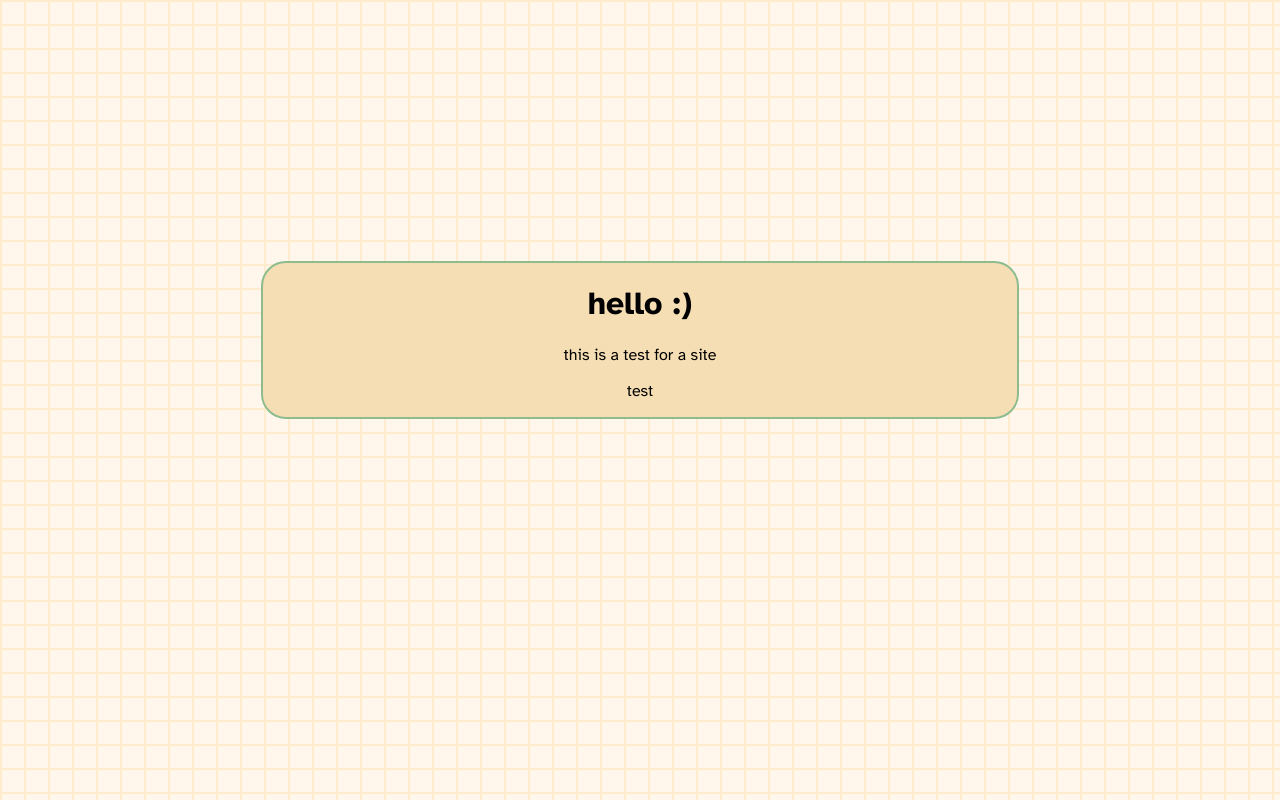
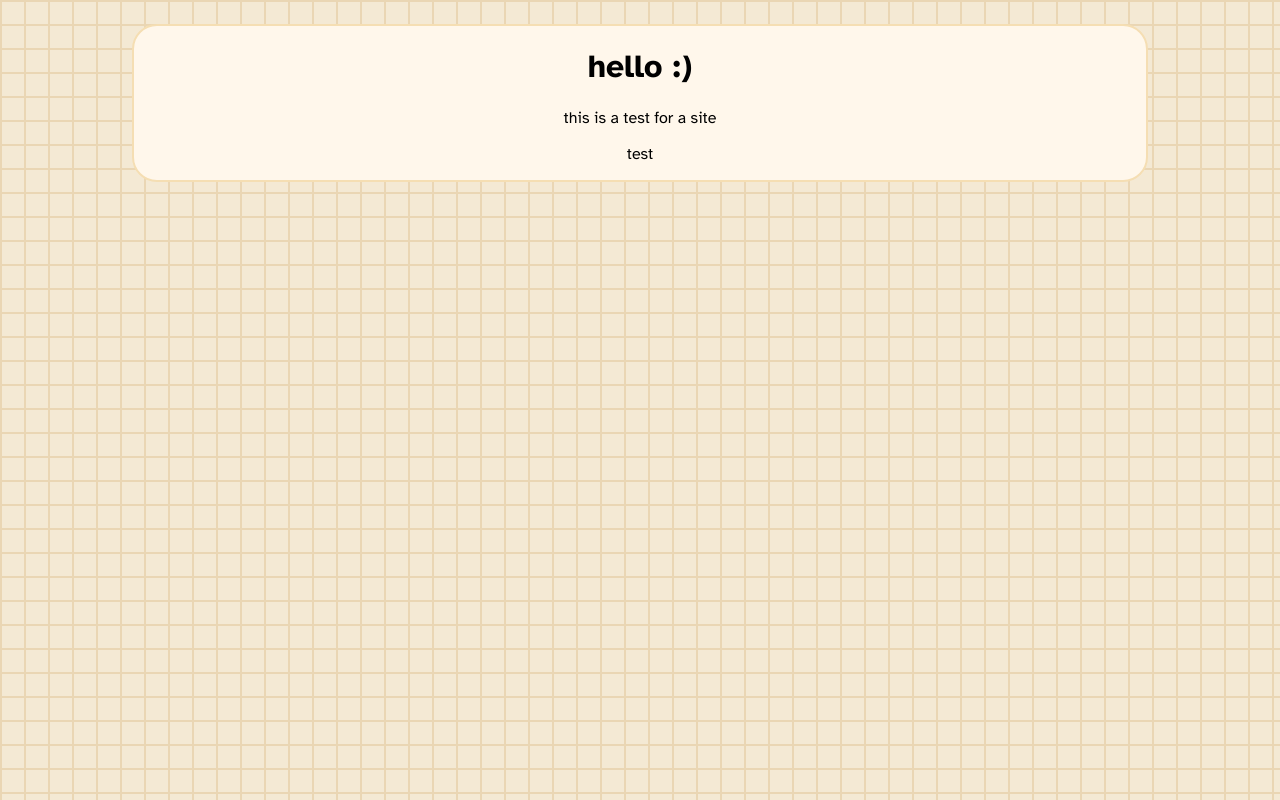
Before and after one commit to jacksonlundquist/jacksonlundquist.com, a plain HTML site: page index.html in a window 1280 px wide. Drawn offline with Linux system fonts and the light colour scheme.

Commit message:
Add files via upload

```diff
--- a/index.html
+++ b/index.html
@@ -1,7 +1,7 @@
 <!DOCTYPE html>
 <html>
   <head>
-    <title>Jackson Lundquist</title>
+    <title>HOME | Jackson Lundquist</title>
     <meta name="viewport" content="width=device-width, height=device-height, initial-scale=1.0" />
     <meta name="description" content="description"/>
     <meta name="author" content="author" />
@@ -12,12 +12,10 @@
         @import url('https://fonts.googleapis.com/css2?family=Atkinson+Hyperlegible:ital,wght@0,400;0,700;1,400;1,700&display=swap');
     </style>
   </head>
+
   <body>
     <div> <!-- Centering DIV. -->
-
-      <div style="width:80%;height:80%;margin:20%;text-align: center;display: block; background-color:wheat; border:2.5px solid #8FBC8F; border-radius:25px;">
-
-
+      <div style="height:auto; display:block;" class="content">
             <h1><strong>hello :) </strong></h1>
             <p>this is a test for a site</p>
             <p>test</p>
--- a/style.css
+++ b/style.css
@@ -4,9 +4,23 @@ div:first-of-type { /* Centers parent DIV. */
     align-items:center;
 }
 
+td > p {
+    margin: 0px;
+}
+
+.content{
+    border:2.5px solid wheat;
+    border-radius:25px;
+    background-color:#fff7eb;
+    width:80%;
+    margin:1em;
+    text-align: center;
+    display: block;
+}
+
 body { /* Grid background. Also sets Atkinson Hyperlegible as default font. */
-    background: repeating-linear-gradient(90deg,  #ffebcd  0,  #ffebcd  5%, transparent 0, transparent 50%), repeating-linear-gradient(180deg,  #ffebcd  0,  #ffebcd  5%, transparent 0, transparent 50%);
+    background: repeating-linear-gradient(90deg,  #ead6b4  0,  #ead6b4  5%, transparent 0, transparent 50%), repeating-linear-gradient(180deg,  #ead6b4  0,  #ead6b4  5%, transparent 0, transparent 50%);
     background-size: 3em 3em;
-    background-color: #fff7eb;
+    background-color: rgb(244, 233, 212);
     font-family: 'Atkinson Hyperlegible', sans-serif;
 };
```
Also changed, not shown: 404.html (+13 -3 lines).
